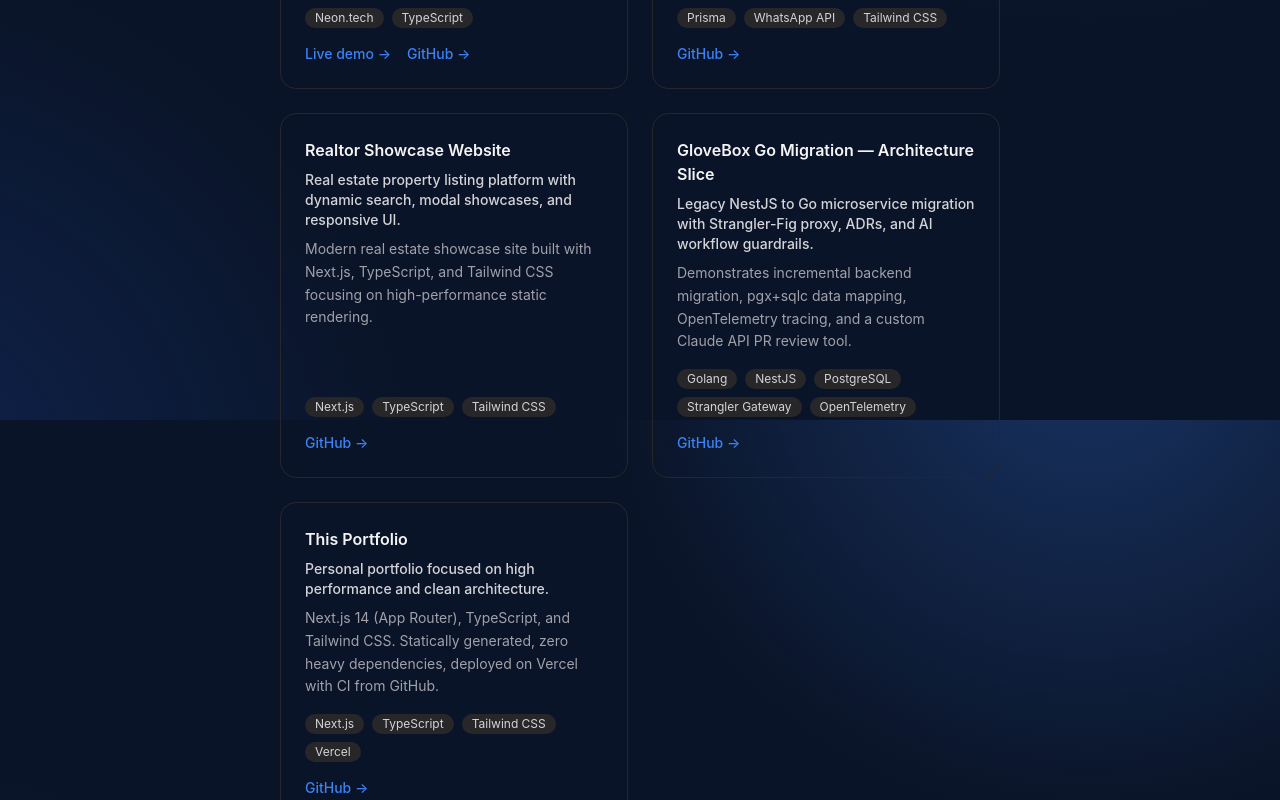
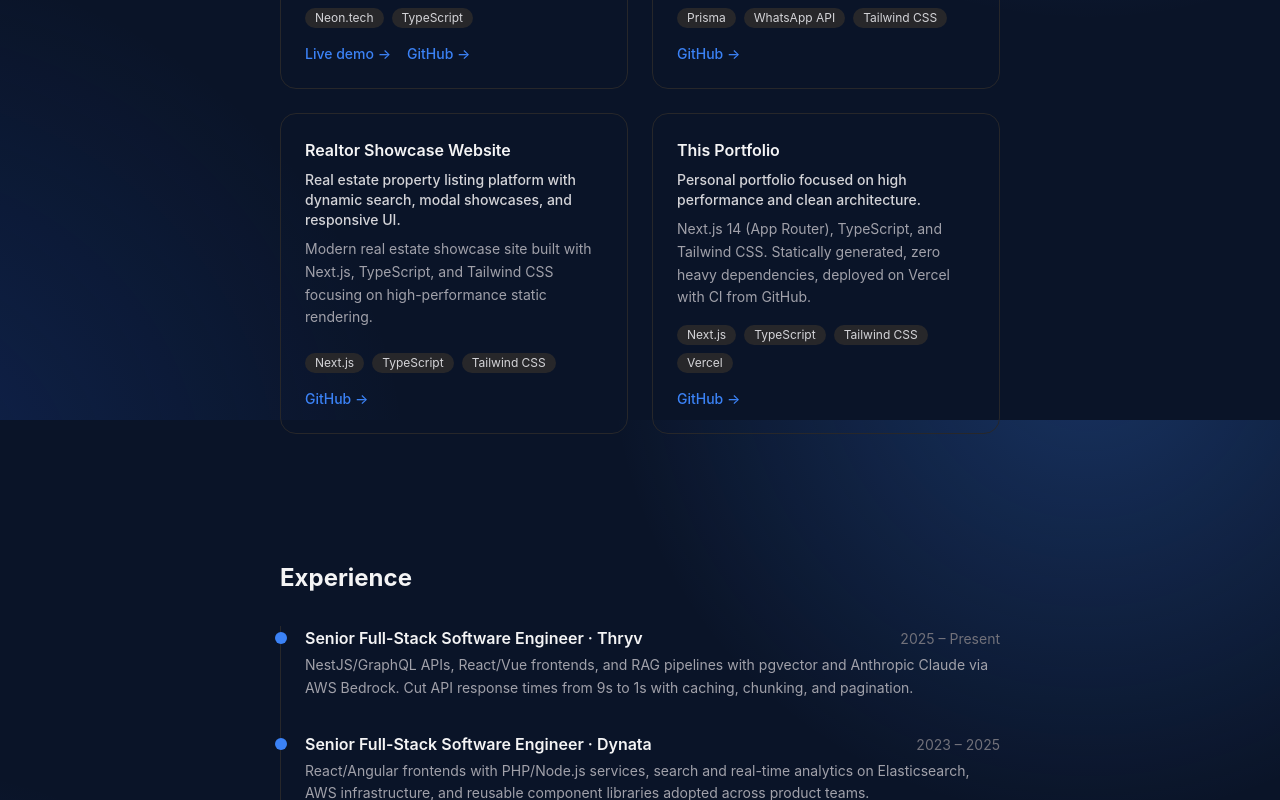
Before and after one commit to raulcaminero/Portafolio, a Next.js app: page / in a window 1280 px wide. Shown: the part 1180-1980 px from the top of the page. Built offline with nearby package versions, Linux system fonts and the light colour scheme.

Commit message:
chore: remove GloveBox Go Migration from portfolio projects

```diff
--- a/data/content.ts
+++ b/data/content.ts
@@ -44,14 +44,6 @@ export const projects: Project[] = [
       "Modern real estate showcase site built with Next.js, TypeScript, and Tailwind CSS focusing on high-performance static rendering.",
     stack: ["Next.js", "TypeScript", "Tailwind CSS"],
     repo: "https://github.com/raulcaminero/realtor-website",
-  },
-  {
-    name: "GloveBox Go Migration — Architecture Slice",
-    description: "Legacy NestJS to Go microservice migration with Strangler-Fig proxy, ADRs, and AI workflow guardrails.",
-    details:
-      "Demonstrates incremental backend migration, pgx+sqlc data mapping, OpenTelemetry tracing, and a custom Claude API PR review tool.",
-    stack: ["Golang", "NestJS", "PostgreSQL", "Strangler Gateway", "OpenTelemetry"],
-    repo: "https://github.com/raulcaminero/glovebox-go-migration",
   },
   {
     name: "This Portfolio",
```
